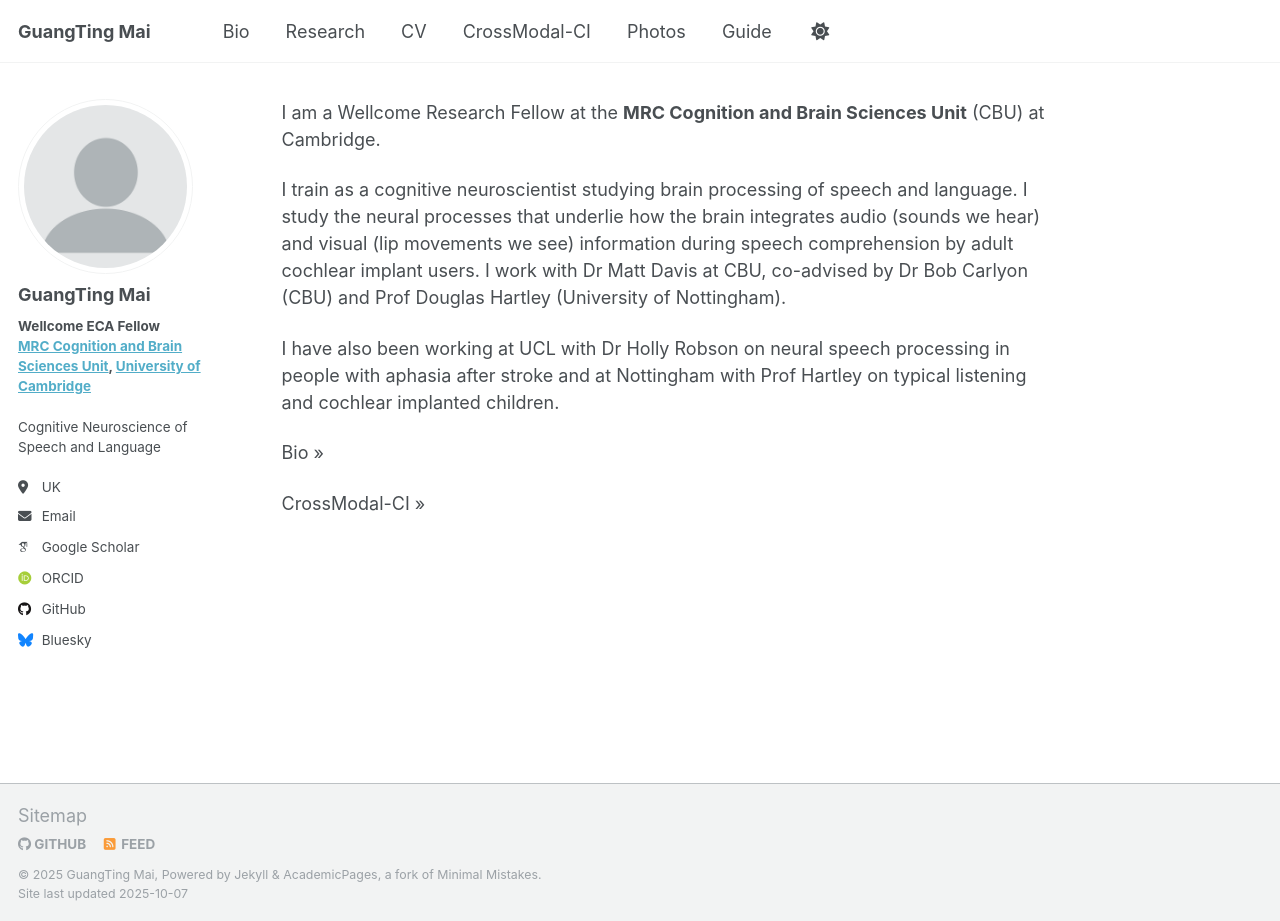
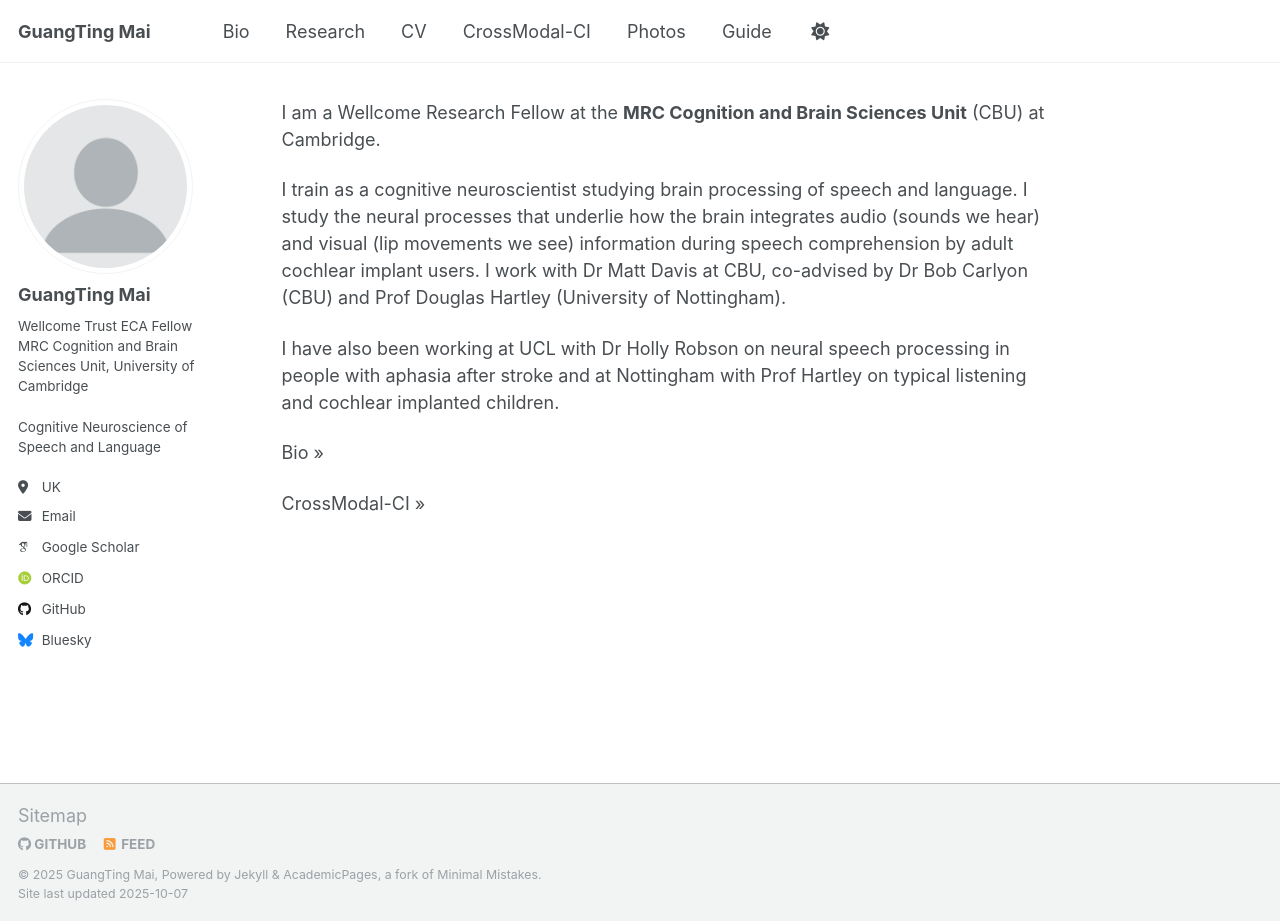
Before and after one commit to guangtingmai/guangtingmai.github.io, a Jekyll site: the page built from _pages/readme.md, in a window 1280 px wide and 921 px high. Built offline with Jekyll 4.4.1, drawn with Linux system fonts in a browser that asks for light colours; some web fonts are replaced.

Commit message:
Update _config.yml

```diff
--- a/_config.yml
+++ b/_config.yml
@@ -25,7 +25,7 @@ author:
   avatar           : "profile.png"
   name             : "GuangTing Mai"
   pronouns         : # example: "she/her"
-  bio              : '<strong>Wellcome ECA Fellow<br> <a href="https://www.mrc-cbu.cam.ac.uk/">MRC Cognition and Brain Sciences Unit</a>, <a href="https://www.cam.ac.uk">University of Cambridge</a></strong><br><br>Cognitive Neuroscience of Speech and Language'
+  bio              : 'Wellcome Trust ECA Fellow<br> MRC Cognition and Brain Sciences Unit, University of Cambridge<br><br>Cognitive Neuroscience of Speech and Language'
   location         : "UK"
   employer         : # "Red Brick University"
   uri              : # URL
```
